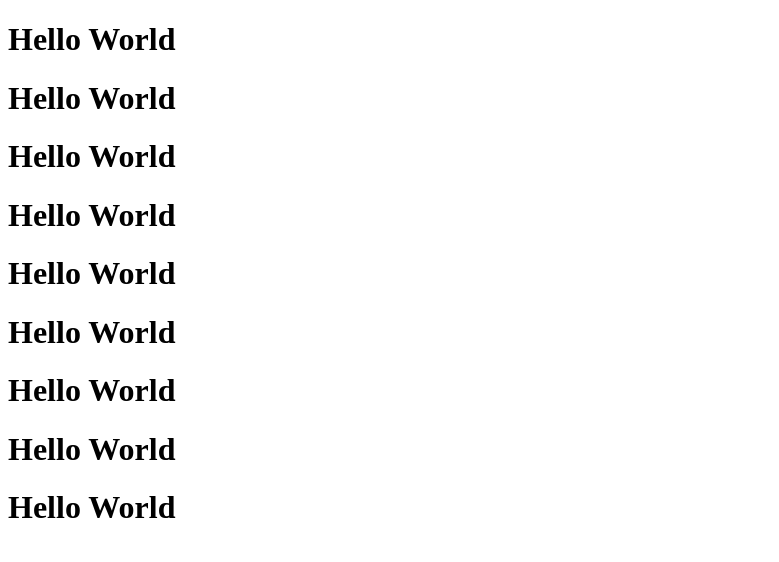
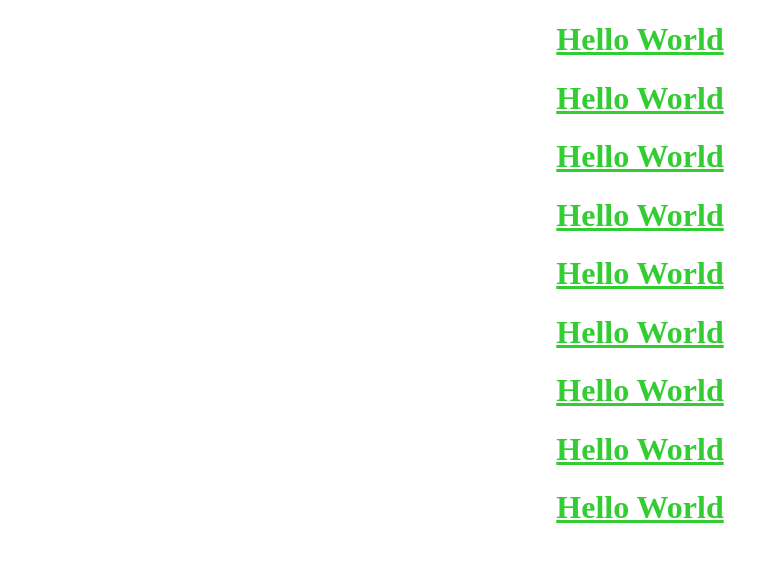
Before and after one commit to HippErger/improved-enigma, a plain HTML site: page index.html in a window 1280 px wide. Shown: the whole page, without its empty margins (0-779 px from the left). Drawn offline with Linux system fonts and the light colour scheme.

Commit message:
centered and limegreen :poop:

```diff
--- a/index.html
+++ b/index.html
@@ -5,6 +5,7 @@
     <meta http-equiv="X-UA-Compatible" content="IE=edge">
     <meta name="viewport" content="width=device-width, initial-scale=1.0">
     <title>Document</title>
+    <link rel="stylesheet" href="styles.css">
 </head>
 <body>
     <h1>Hello World</h1>
--- /dev/null
+++ b/styles.css
@@ -0,0 +1,7 @@
+h1 {
+    text-align: center;
+    text-decoration: underline;
+    color: limegreen;
+}
+
+/* git push */
```
